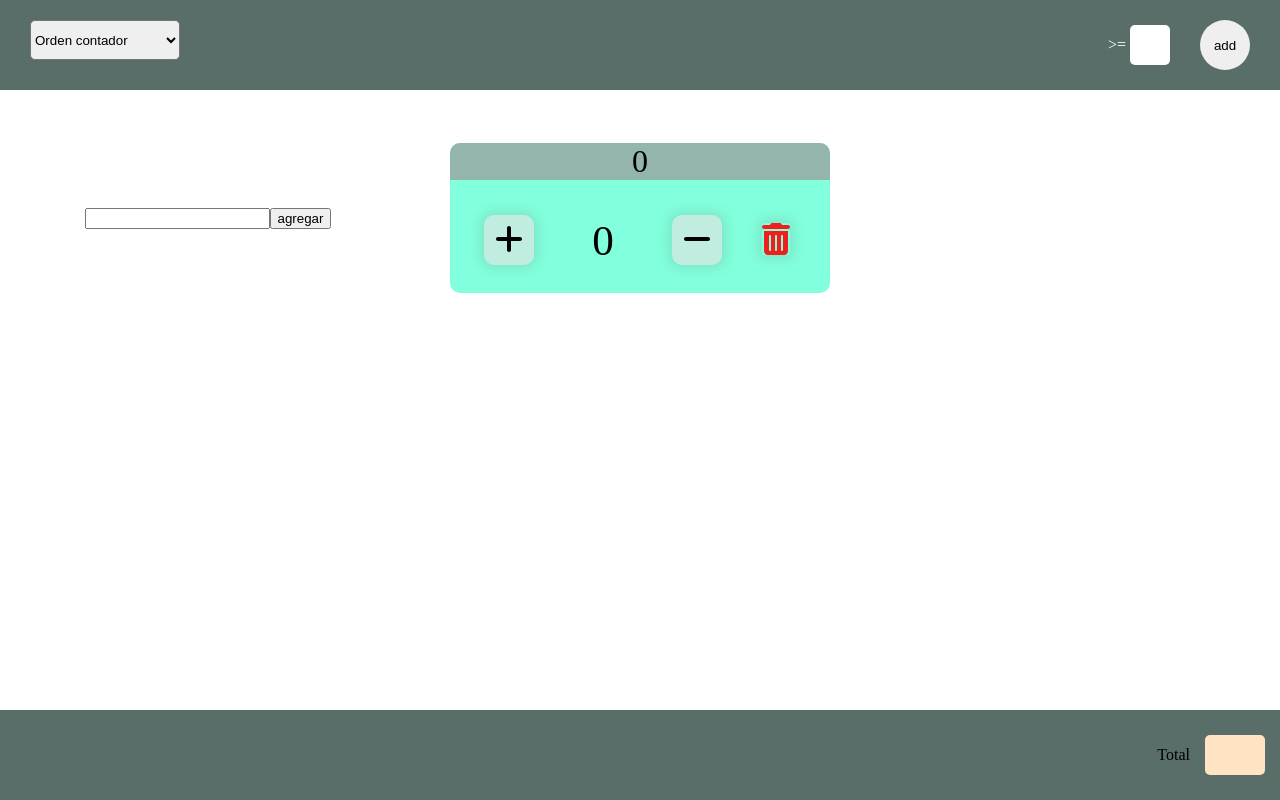
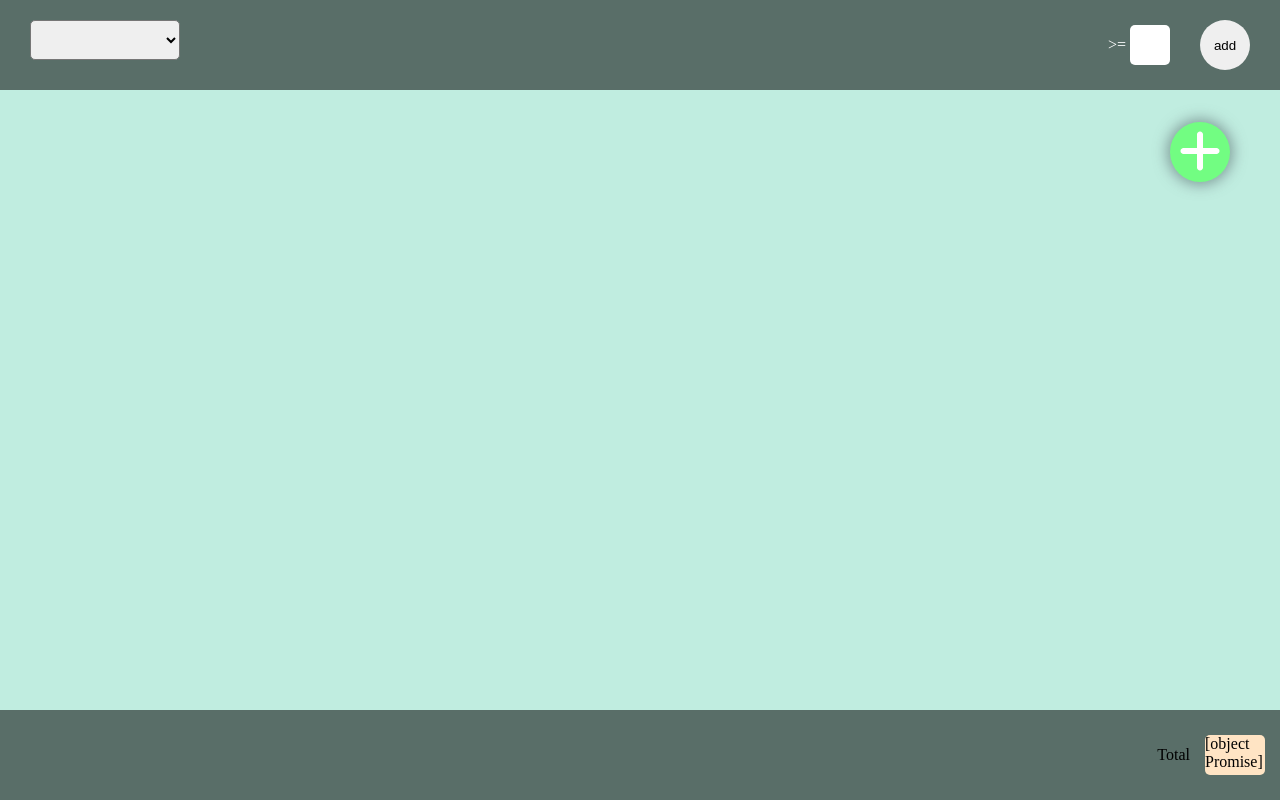
Before and after one commit to dacehell/app-contador, a Vue app: page / in a window 1280 px wide. Built offline with nearby package versions, Linux system fonts and the light colour scheme.

Commit message:
listo 50% del chllenge

```diff
--- a/src/App.vue
+++ b/src/App.vue
@@ -16,5 +16,6 @@ export default {
 body {
   margin: 0;
   padding: 0;
+  background-color: #c0ede0;
 }
 </style>
--- a/src/components/Contador.vue
+++ b/src/components/Contador.vue
@@ -1,23 +1,22 @@
 <template>
   <div class="container">
-    <div>
-      <input type="text" v-model="label" />
-      <button @click="addCounter">agregar</button>
-    </div>
-    <div class="card" v-for="(counter, index) in counters" :key="index">
-      <p class="card__title">{{ label }} {{ index }}</p>
+    <div class="card">
+      <p class="card__title">{{ name }}</p>
       <div class="card__body">
-        <button @click="increment" class="card__body__btn__increase">
+        <button
+          @click="setIncrement(counter)"
+          class="card__body__btn__increase"
+        >
           <font-awesome-icon icon="fa-solid fa-plus " />
         </button>
-        <div class="card__body__box">{{ counterDisplay }}</div>
-        <button @click="decrement" class="card__body__btn__decrease">
+        <div class="card__body__box">{{ count }}</div>
+        <button
+          @click="setDecrement(counter)"
+          class="card__body__btn__decrease"
+        >
           <font-awesome-icon icon="fa-solid fa-minus" />
         </button>
-        <button
-          @click="deleteCounter(counter.index)"
-          class="card__body__btn__delete"
-        >
+        <button @click="deleteCounter(counter)" class="card__body__btn__delete">
           <font-awesome-icon icon="fa-solid fa-trash-can" />
         </button>
       </div>
@@ -29,47 +28,45 @@
 import { mapState, mapActions } from "vuex";
 export default {
   name: "Contador",
+  props: ["counter", "count", "name"],
   data() {
-    return {
-      counterDisplay: 0,
-      label: "",
-    };
+    return {};
   },
   computed: {
     ...mapState(["counters"]),
     // ...mapGetters(["getAllCounters"]),
   },
   methods: {
-    increment() {
-      this.counterDisplay < 20 ? this.counterDisplay++ : this.counterDisplay;
-    },
-    decrement() {
-      this.counterDisplay > 0 ? this.counterDisplay-- : this.counterDisplay;
-    },
     ...mapActions([
       "deleteCounter",
       "addCounter",
-      //   "setIncrement",
-      //   "setDecrement",
+      "setIncrement",
+      "setDecrement",
+      "setName",
     ]),
+    agregarNombre() {
+      this.counters({
+        nombre: this.name,
+      });
+    },
   },
 };
 </script>
 
 <style lang="scss" scoped>
-.container {
-  display: grid;
-  gap: 1rem;
-  grid-auto-rows: 16rem;
-  grid-template-columns: repeat(auto-fill, minmax(min(100%, 22rem), 1fr));
-  justify-items: center;
-  align-items: center;
-}
+// .container {
+//   display: grid;
+//   gap: 1rem;
+//   grid-auto-rows: 16rem;
+//   grid-template-columns: repeat(auto-fill, minmax(min(100%, 22rem), 1fr));
+//   justify-items: center;
+//   align-items: center;
+// }
 .card {
   margin: 10px;
   width: 380px;
   height: 150px;
-  background-color: #82ffdc;
+  background-color: #66e3df;
   border-radius: 10px;
   &__title {
     font-size: 2rem;
--- a/src/components/addCounter.vue
+++ b/src/components/CounterInput.vue
@@ -8,7 +8,9 @@
 </template>
 
 <script>
-export default {};
+export default {
+  name: "CounterInput",
+};
 </script>
 
 <style></style>
--- a/src/components/Footer.vue
+++ b/src/components/Footer.vue
@@ -2,14 +2,24 @@
   <footer class="footer">
     <div class="container">
       <p>Total</p>
-      <div class="footer__total"></div>
+      <div class="footer__total">{{ sumAllCounters() }}</div>
     </div>
   </footer>
 </template>
 
 <script>
+import { mapState, mapActions } from "vuex";
 export default {
   name: "Footer",
+  computed: {
+    ...mapState(["counters"]),
+  },
+  methods: {
+    ...mapActions(["sumAllCounters"]),
+  },
+  created() {
+    this.sumAllCounters();
+  },
 };
 </script>
 
--- a/src/components/Header.vue
+++ b/src/components/Header.vue
@@ -1,10 +1,10 @@
 <template>
   <header class="header">
     <div class="container">
-      <select class="header__select" name="select">
-        <option value="value1">Ascendente</option>
-        <option value="value2" selected>Orden contador</option>
-        <option value="value3">Descendente</option>
+      <select v-model="selected" class="header__select" name="sort">
+        <option selected>--</option>
+        <option :value="sortCounters">Ascendente</option>
+        <option :value="descendente">Descendente</option>
       </select>
       <div class="header__filter">
         <label for="header__filter__list"> >= </label>
@@ -16,8 +16,25 @@
 </template>
 
 <script>
+import { mapState, mapActions } from "vuex";
 export default {
   name: "Header",
+  data() {
+    return {
+      selected: "",
+    };
+  },
+  methods: {
+    ...mapActions(["sortCounters"]),
+  },
+  computed: {
+    ...mapState(["counters"]),
+  },
+  watch: {
+    selected: function (val, oldVal) {
+      this.$store.dispatch("sortCounters", val);
+    },
+  },
 };
 </script>
 
--- a/src/store/index.js
+++ b/src/store/index.js
@@ -5,45 +5,78 @@ Vue.use(Vuex);
 
 export default new Vuex.Store({
   state: {
-    //counter: 0,
-    counters: [
-      {
-        name: "",
-        id: "",
-      },
-    ],
+    counters: [],
   },
   getters: {},
   mutations: {
-    // SET_INCREMENT(state) {
-    //   state.counters < 20 ? state.counters++ : state.counters;
+    // SET_NAME(state, nombre) {
+    //   const counter = state.counters.find((c) => c.id === id);
+    //   counter.nombre = nombre;
     // },
-    // SET_DECREMENT(state) {
-    //   state.counters > 0 ? state.counters-- : state.counters;
-    // },
+    SUM_ALL_COUNTERS(state, payload) {
+      const sumAll = state.counters
+        .map((counter) => counter.count)
+        .reduce((prev, curr) => prev + curr, 0);
+      return sumAll;
+      console.log(sumAll);
+    },
+    SORT_COUNTERS(state, payload) {
+      state.counters.sort((a, b) => {
+        if (a.count > b.count) {
+          return 1;
+        }
+        return 0;
+      });
+    },
+    SET_INCREMENT(state, id) {
+      const counter = state.counters.find((c) => c.id === id);
+      counter.count++;
+    },
+    SET_DECREMENT(state, id) {
+      const counter = state.counters.find((c) => c.id === id);
+      counter.count--;
+    },
     ADD_COUNTER(state, payload) {
+      const id = Math.round(Math.random() * 9999);
+      const newCounter = { id, count: 0, nombre: "" };
       state.counters.length < 20
-        ? state.counters.push(payload)
+        ? state.counters.push(newCounter)
         : alert("no se puede agregar mas");
     },
-    DELETE_COUNTER(state, payload) {
-      state.counters = state.counters.filter(
-        (counter) => counter.index !== payload.index
+    DELETE_COUNTER(state, id) {
+      const counterIndex = state.counters.findIndex(
+        (counter) => counter.id === id
       );
+      state.counters.splice(counterIndex, 1);
     },
   },
   actions: {
-    // setIncrement({ commit }, counter) {
-    //   commit("SET_INCREMENT", counter);
+    // setName({ commit, state }, nombre, id) {
+    //   const counter = state.counters.find((c) => c.id === id);
+    //   counter.nombre = nombre;
+    //   commit("SET_NAME", nombre);
     // },
-    // setDecrement({ commit }, counter) {
-    //   commit("SET_DECREMENT", counter);
-    // },
+    sumAllCounters({ commit }, counter) {
+      commit("SUM_ALL_COUNTERS", counter);
+    },
+    sortCounters({ commit }, value) {
+      commit("SORT_COUNTERS", value);
+    },
+    setIncrement({ commit, state }, id) {
+      const counter = state.counters.find((c) => c.id === id);
+      if (counter.count < 20) commit("SET_INCREMENT", id);
+      else alert("El contador ya tiene 20 puntos");
+    },
+    setDecrement({ commit, state }, id) {
+      const counter = state.counters.find((c) => c.id === id);
+      if (counter.count > 0) commit("SET_DECREMENT", id);
+      else alert("El contador ya tiene 0 puntos");
+    },
     addCounter({ commit }, counter) {
       commit("ADD_COUNTER", counter);
     },
-    deleteCounter({ commit }, counter) {
-      commit("DELETE_COUNTER", counter);
+    deleteCounter({ commit }, id) {
+      commit("DELETE_COUNTER", id);
     },
   },
   getters: {
--- a/src/views/Home.vue
+++ b/src/views/Home.vue
@@ -2,19 +2,32 @@
   <div>
     <Header />
 
-    <div>
-      <Contador />
+    <button class="new__counter" @click="getModal" id="myBtn">
+      <font-awesome-icon icon="fa-solid fa-plus" />
+    </button>
+    <div id="myModal" class="modal">
+      <!-- Modal content -->
+      <div class="modal-content">
+        <span class="close">&times;</span>
+        <div class="inputCounter">
+          <input type="text" v-model="nombre" />
+          <div class="btn">
+            <button class="btn__counter" @click="addCounter">Confirmar</button>
+            <button class="btn__counter">Cancelar</button>
+          </div>
+        </div>
+      </div>
     </div>
-    <!-- <div class="container">
-      <div
-        class="container"
-        v-for="(counter, $index) of counterList"
-        :key="$index"
-      >
-        {{ counter }}
-        <Contador />
+
+    <div class="container">
+      <div class="container" v-for="(counter, index) in counters" :key="index">
+        <Contador
+          :counter="counter.id"
+          :count="counter.count"
+          :name="counter.nombre"
+        />
       </div>
-    </div> -->
+    </div>
 
     <Footer />
   </div>
@@ -24,7 +37,7 @@
 import Header from "@/components/Header.vue";
 import Footer from "@/components/Footer.vue";
 import Contador from "@/components/Contador.vue";
-//import { mapActions, mapState } from "vuex";
+import { mapState, mapActions } from "vuex";
 export default {
   name: "Home",
   components: {
@@ -32,22 +45,135 @@ export default {
     Footer,
     Contador,
   },
+  data() {
+    return {
+      nombre: "",
+    };
+  },
   computed: {
-    //...mapState(["counterList"]),
+    ...mapState(["counters"]),
   },
   methods: {
-    //...mapActions(["addCounter"]),
+    ...mapActions(["addCounter"]),
+    getModal() {
+      // Get the modal
+      const modal = document.getElementById("myModal");
+
+      // Get the button that opens the modal
+      const btn = document.getElementById("myBtn");
+
+      // Get the <span> element that closes the modal
+      const span = document.getElementsByClassName("close")[0];
+
+      // When the user clicks the button, open the modal
+      btn.onclick = function () {
+        modal.style.display = "block";
+      };
+
+      // When the user clicks on <span> (x), close the modal
+      span.onclick = function () {
+        modal.style.display = "none";
+      };
+
+      // When the user clicks anywhere outside of the modal, close it
+      window.onclick = function (event) {
+        if (event.target == modal) {
+          modal.style.display = "none";
+        }
+      };
+    },
   },
 };
 </script>
 
 <style lang="scss" scoped>
-// .container {
-//   display: grid;
-//   gap: 1rem;
-//   grid-auto-rows: 16rem;
-//   grid-template-columns: repeat(auto-fill, minmax(min(100%, 22rem), 1fr));
-//   justify-items: center;
-//   align-items: center;
-// }
+.container {
+  margin: 70px 0;
+  display: grid;
+  gap: 1rem;
+  grid-auto-rows: 16rem;
+  grid-template-columns: repeat(auto-fill, minmax(min(100%, 22rem), 1fr));
+  justify-items: center;
+  align-items: center;
+}
+
+.inputCounter {
+  border-radius: 8px;
+
+  input {
+    width: 300px;
+    height: 40%;
+    border-radius: 8px;
+  }
+  width: 80%;
+  height: 100px;
+  background-color: blue;
+  display: flex;
+  justify-content: space-evenly;
+  align-items: center;
+}
+
+.btn {
+  display: flex;
+  align-items: center;
+  &__counter {
+    padding: 15px 30px;
+    margin: 0 5px;
+    border-radius: 8px;
+  }
+}
+
+/* modal*/
+/* The Modal (background) */
+.modal {
+  display: none; /* Hidden by default */
+  position: fixed; /* Stay in place */
+  z-index: 1; /* Sit on top */
+  padding-top: 100px; /* Location of the box */
+  left: 0;
+  top: 0;
+  width: 100%; /* Full width */
+  height: 100%; /* Full height */
+  overflow: auto; /* Enable scroll if needed */
+  background-color: rgb(0, 0, 0); /* Fallback color */
+  background-color: rgba(0, 0, 0, 0.4); /* Black w/ opacity */
+}
+
+/* Modal Content */
+.modal-content {
+  background-color: #fefefe;
+  margin: auto;
+  padding: 20px;
+  border: 1px solid #888;
+  width: 80%;
+}
+
+/* The Close Button */
+.close {
+  color: #aaaaaa;
+  float: right;
+  font-size: 28px;
+  font-weight: bold;
+}
+
+.close:hover,
+.close:focus {
+  color: #000;
+  text-decoration: none;
+  cursor: pointer;
+}
+.new__counter {
+  position: fixed;
+  right: 50px;
+  top: 122px;
+  width: 60px;
+  height: 60px;
+  border: none;
+  border-radius: 50%;
+  font-size: 3rem;
+  background-color: #72fd82;
+  color: white;
+  -webkit-box-shadow: 0px 0px 14px 3px rgb(78 95 98 / 56%);
+  box-shadow: 0px 0px 14px 3px rgb(78 95 98 / 56%);
+}
 </style>
```
